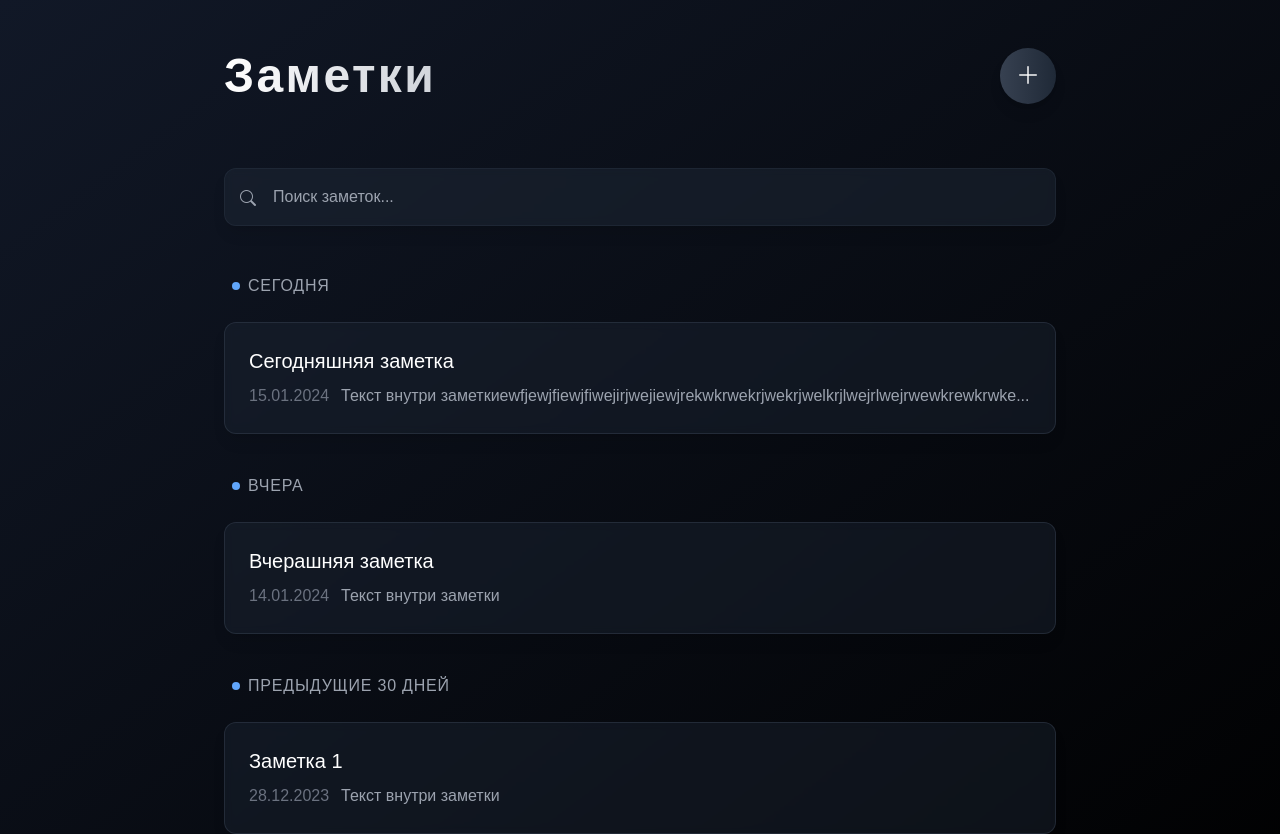
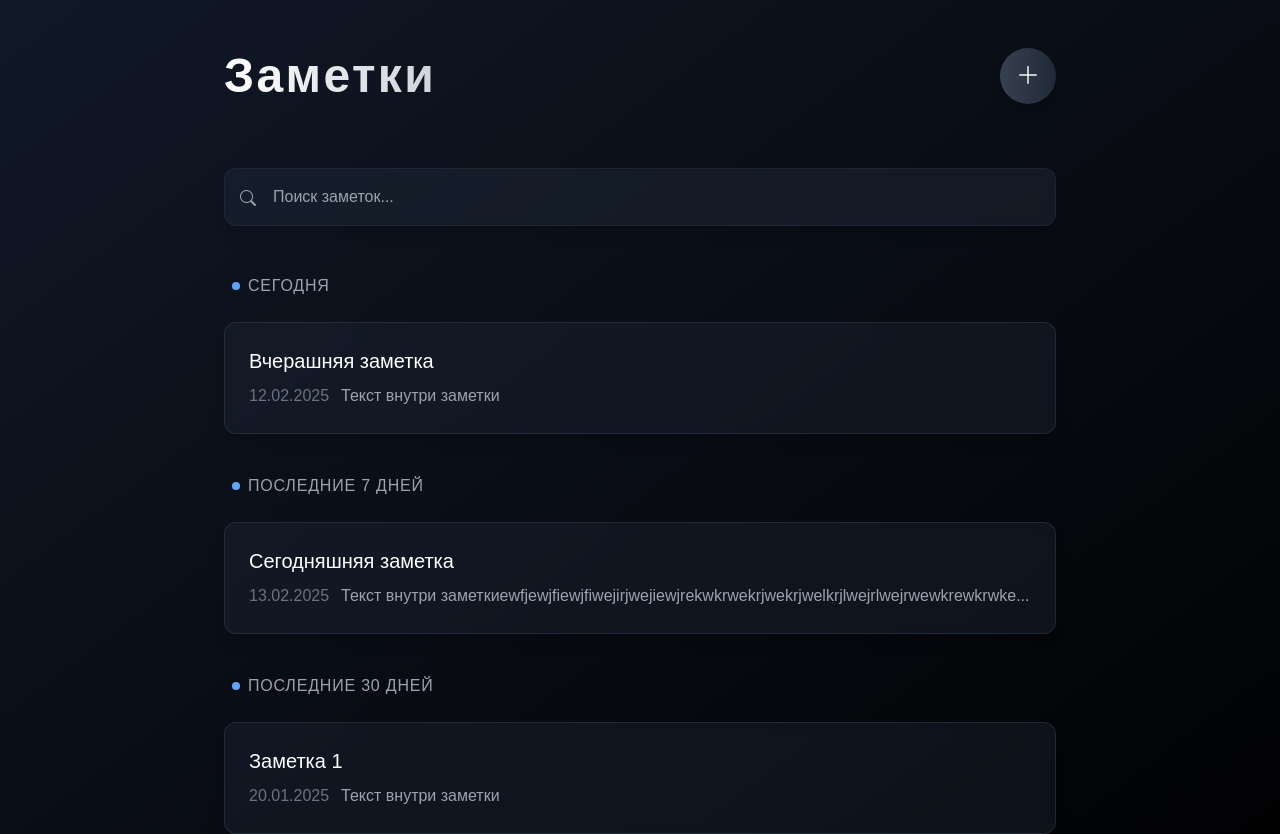
Before and after one commit to TG-Note-App/note-fe, a Vue app: page /notes in a window 1280 px wide. Shown: the top 834 px of the page. Built offline with nearby package versions, Linux system fonts and the light colour scheme.

Commit message:
feat: add pinia state manager

```diff
--- a/src/components/NotesList.vue
+++ b/src/components/NotesList.vue
@@ -1,9 +1,9 @@
 <template>
   <div class="mt-10 space-y-8">
-    <div v-for="(notes, date) in groupedNotes" :key="date"
+    <div v-for="(notes, timeGroup) in groupedNotes" :key="timeGroup"
       class="space-y-4 first:animate-fadeIn"
     >
-      <DateHeader :date="date" />
+      <DateHeader :date="timeGroup" />
       <NoteGroup :notes="notes" />
     </div>
   </div>
@@ -32,12 +32,55 @@ const filteredNotes = computed(() =>
   )
 );
 
-// Separate grouping logic
-const groupedNotes = computed(() =>
-  filteredNotes.value.reduce((acc, note) => {
-    acc[note.date] = acc[note.date] || [];
-    acc[note.date].push(note);
-    return acc;
-  }, {})
-);
+// Helper function to check if date is today
+const isToday = (date) => {
+  const today = new Date();
+  return date.toDateString() === today.toDateString();
+};
+
+// Helper function to check if date is yesterday
+const isYesterday = (date) => {
+  const yesterday = new Date();
+  yesterday.setDate(yesterday.getDate() - 1);
+  return date.toDateString() === yesterday.toDateString();
+};
+
+// Helper function to check if date is within last N days
+const isWithinDays = (date, days) => {
+  const compareDate = new Date();
+  compareDate.setDate(compareDate.getDate() - days);
+  return date >= compareDate;
+};
+
+// Updated grouping logic
+const groupedNotes = computed(() => {
+  const groups = {
+    'СЕГОДНЯ': [],
+    'ВЧЕРА': [],
+    'Последние 7 дней': [],
+    'Последние 30 дней': [],
+    'РАНЕЕ': []
+  };
+
+  filteredNotes.value.forEach(note => {
+    const noteDate = new Date(note.lastModified);
+
+    if (isToday(noteDate)) {
+      groups['СЕГОДНЯ'].push(note);
+    } else if (isYesterday(noteDate)) {
+      groups['ВЧЕРА'].push(note);
+    } else if (isWithinDays(noteDate, 7)) {
+      groups['Последние 7 дней'].push(note);
+    } else if (isWithinDays(noteDate, 30)) {
+      groups['Последние 30 дней'].push(note);
+    } else {
+      groups['РАНЕЕ'].push(note);
+    }
+  });
+
+  // Remove empty groups
+  return Object.fromEntries(
+    Object.entries(groups).filter(([_, notes]) => notes.length > 0)
+  );
+});
 </script>
--- a/src/components/note/NoteEditor.vue
+++ b/src/components/note/NoteEditor.vue
@@ -16,15 +16,13 @@
 </template>
 
 <script setup lang="ts">
-defineProps<{
+
+const props = defineProps<{
   title: string
   content: string
 }>()
 
-defineEmits<{
-  (e: 'update:title', value: string): void
-  (e: 'update:content', value: string): void
-}>()
+
 </script>
 
 <style scoped>
--- a/src/stores/notesStore.js
+++ b/src/stores/notesStore.js
@@ -7,12 +7,11 @@ export const useNotesStore = defineStore('notes', {
         id: 1,
         title: 'Сегодняшняя заметка',
         text: 'Текст внутри заметкиewfjewjfiewjfiwejirjwejiewjrekwkrwekrjwekrjwelkrjlwejrlwejrwewkrewkrwkelrwk;;lrwellerjlwejr',
-        date: 'Сегодня',
-        lastModified: new Date('2024-01-15T10:30:00'),
+        lastModified: new Date('2025-02-13'),
       },
-      { id: 2, title: 'Вчерашняя заметка', text: 'Текст внутри заметки', date: 'Вчера', lastModified: new Date('2024-01-14T15:45:00') },
-      { id: 3, title: 'Заметка 1', text: 'Текст внутри заметки', date: 'Предыдущие 30 дней', lastModified: new Date('2023-12-28T09:15:00') },
-      { id: 4, title: 'Заметка 2', text: 'Текст внутри заметки', date: 'Предыдущие 30 дней', lastModified: new Date('2023-12-20T11:30:00') }
+      { id: 2, title: 'Вчерашняя заметка', text: 'Текст внутри заметки', lastModified: new Date('2025-02-12') },
+      { id: 3, title: 'Заметка 1', text: 'Текст внутри заметки', lastModified: new Date('2025-01-20') },
+      { id: 4, title: 'Заметка 2', text: 'Текст внутри заметки', lastModified: new Date('2025-01-20') }
     ]
   }),
   getters: {
@@ -25,5 +24,13 @@ export const useNotesStore = defineStore('notes', {
           )
         : state.notes;
     }
+  },
+  actions: {
+    updateNote(updatedNote) {
+      const index = this.notes.findIndex(note => note.id === updatedNote.id)
+      if (index !== -1) {
+        this.notes[index] = updatedNote
+      }
+    }
   }
 })
--- a/src/views/NoteView.vue
+++ b/src/views/NoteView.vue
@@ -1,16 +1,10 @@
 <template>
   <div class="min-h-screen bg-gradient-to-br from-gray-900 to-black">
     <div class="max-w-4xl mx-auto h-screen flex flex-col">
-      <NoteToolbar
-        @share="handleShare"
-        @format="handleFormat"
-        @toggle-checklist="handleToggleChecklist"
-        @more="handleMore"
-      />
+      <NoteToolbar/>
       <NoteEditor
-        v-model:title="note.title"
-        v-model:content="note.text"
-        @update:content="handleContentUpdate"
+        v-model:title="noteRef.title"
+        v-model:content="noteRef.text"
       />
     </div>
   </div>
@@ -25,43 +19,31 @@ import NoteEditor from '../components/note/NoteEditor.vue'
 import type { Note } from '../types/note'
 
 const route = useRoute()
+const notesStore = useNotesStore()
+console.log(notesStore)
+
+// Get note ID from URL
+const noteId = parseInt(route.params.id as string)
 // Get note from store
-const note = ref<Note>({
-  id: null,
-  title: '',
-  text: '',
+const note = computed(() => notesStore.notes.find(note => note.id === noteId))
+const noteRef = ref<Note>({
+  id: note.value?.id?.toString() ?? null,
+  title: note.value?.title ?? '',
+  text: note.value?.text ?? '',
   lastModified: new Date()
 })
 
-
-
-
-
-async function saveNote() {
-  // Implement save logic here
-  console.log('Saving note...', note.value)
-}
-
-// Event handlers
-function handleContentUpdate() {
-//   note.lastModified = new Date()
-}
-
-function handleShare() {
-  // Implement share logic
-}
-
-function handleFormat() {
-  // Implement format logic
-}
-
-function handleToggleChecklist() {
-  // Implement checklist logic
-}
-
-function handleMore() {
-  // Implement more options logic
-}
+// Add watcher to sync changes back to store
+watch(noteRef, (newValue) => {
+  if (note.value) {
+    notesStore.updateNote({
+      ...note.value,
+      title: newValue.title,
+      text: newValue.text,
+      lastModified: new Date()
+    })
+  }
+}, { deep: true })
 
 </script>
 
```
